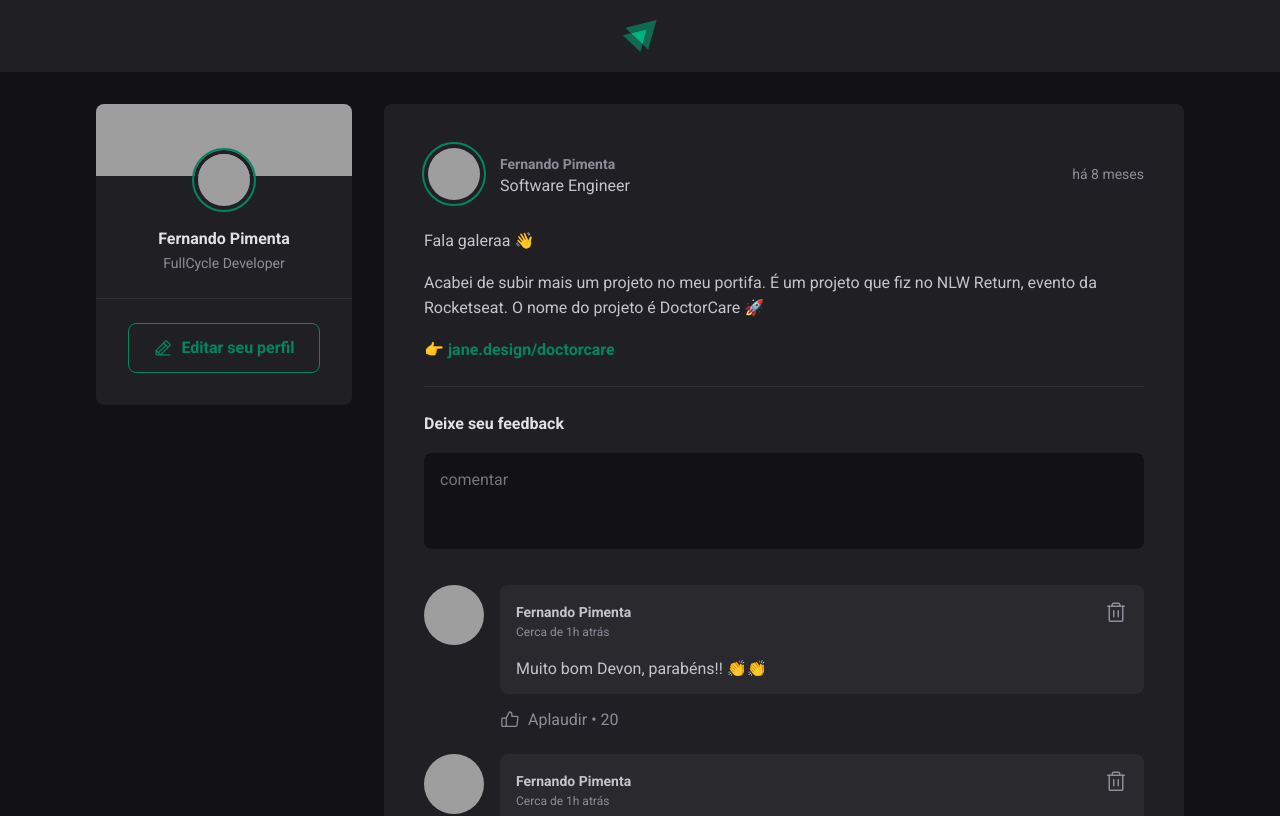
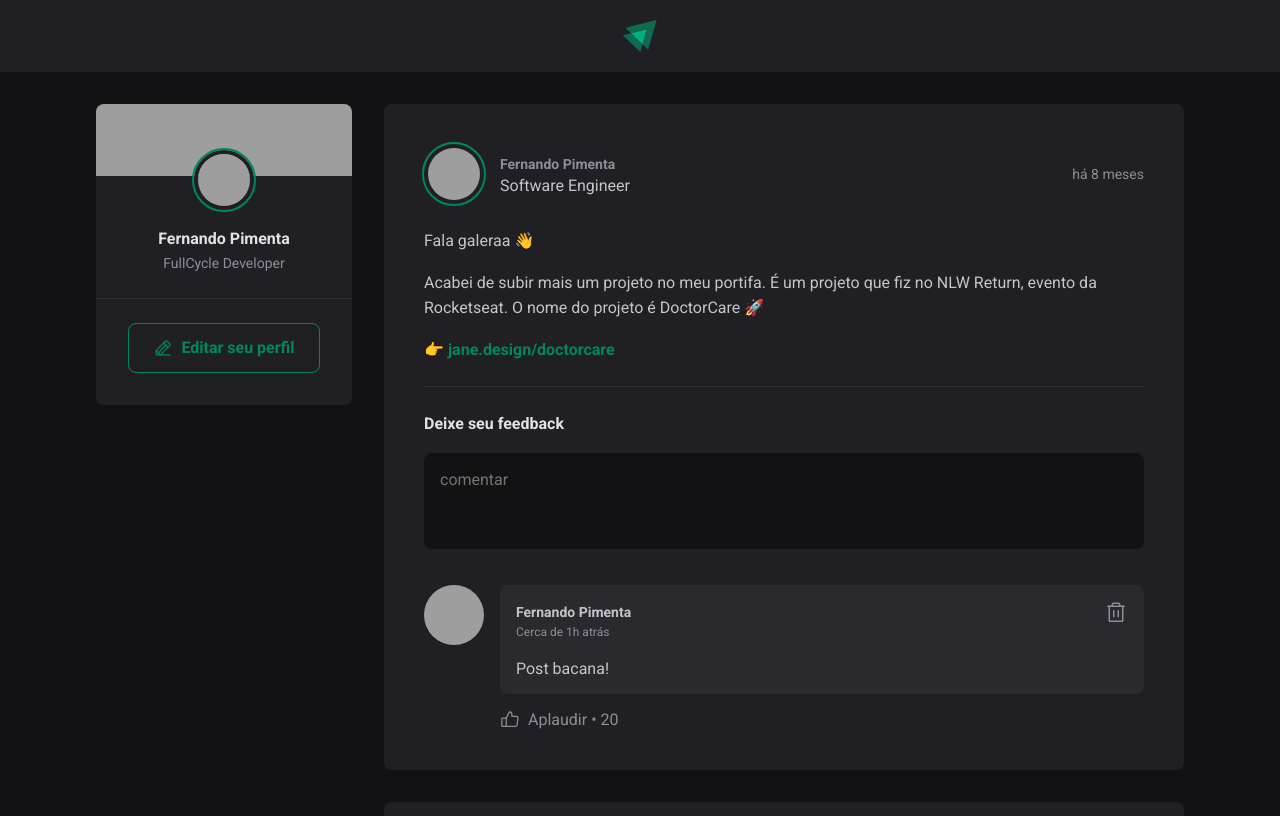
Before and after one commit to pimentafm/rocketseat-feed, a React (Vite) app: page / in a window 1280 px wide. Shown: the top 816 px of the page. Built offline with nearby package versions, Linux system fonts and the light colour scheme; grey boxes are pictures that could not be loaded.

Commit message:
Add keys in components

```diff
--- a/src/components/Comment.jsx
+++ b/src/components/Comment.jsx
@@ -2,7 +2,7 @@
 import { Avatar } from './Avatar';
 import styles from './Comment.module.css';
 
-export function Comment() {
+export function Comment({ content }) {
     return (
         <div className={styles.comment}>
             <Avatar hasBorder={false} src="https://github.com/pimentafm.png" />
@@ -20,7 +20,7 @@
                         </button>
 
                     </header>
-                    <p>Muito bom Devon, parabéns!! 👏👏</p>
+                    <p>{content}</p>
                 </div>
             <footer>
                 <button>
--- a/src/components/Post.jsx
+++ b/src/components/Post.jsx
@@ -1,3 +1,4 @@
+import { useState } from 'react';
 import { format, formatDistanceToNow } from 'date-fns';
 import ptBr from 'date-fns/locale/pt-BR';
 import { Comment } from './Comment';
@@ -6,6 +7,12 @@
 import styles from './Post.module.css';
 
 export function Post({ author, publishedAt, content }) {
+    const [comments, setComments] = useState([
+        'Post bacana!'
+    ]);
+
+    const [newCommentText, setNewCommentText] = useState('');
+
     const publishedDateFormatted = format(publishedAt, "dd 'de' LLLL 'às' HH:mm'h'", {
         locale: ptBr
     });
@@ -14,6 +21,19 @@
         locale: ptBr,
         addSuffix: true
     });
+
+    function handleCreateNewComment() {
+        event.preventDefault();
+
+        const newCommentText = event.target.comment.value;
+        setComments([...comments, newCommentText]);
+        setNewCommentText('');
+
+    }
+
+    function handleNewCommentChange() {
+        setNewCommentText(event.target.value);
+    }
 
     return (
         <article className={styles.post}>
@@ -32,17 +52,22 @@
             <div className={styles.content}>
                 {content.map((line) => {
                     if (line.type === 'paragraph') {
-                        return <p key={line.type}>{line.content}</p>;
+                        return <p key={line.content}>{line.content}</p>;
                     } else if (line.type === 'link') {
-                        return <p key={line.type}><a href="#">{line.content}</a></p>;
+                        return <p key={line.content}><a href="#">{line.content}</a></p>;
                     }
                 })}
             </div>
 
-            <form className={styles.commentForm}>
+            <form onSubmit={handleCreateNewComment} className={styles.commentForm}>
                 <strong>Deixe seu feedback</strong>
 
-                <textarea placeholder="comentar" />
+                <textarea
+                    onChange={handleNewCommentChange}
+                    name="comment"
+                    placeholder="comentar"
+                    value={newCommentText}
+                />
 
                 <footer>
                     <button type="submit">Publicar</button>
@@ -51,9 +76,7 @@
             </form>
 
             <div className={styles.commentList}>
-                <Comment />
-                <Comment />
-                <Comment />
+                {comments.map(comment => <Comment key={comment} content={comment} />)}
             </div>
         </article>
     )
```
